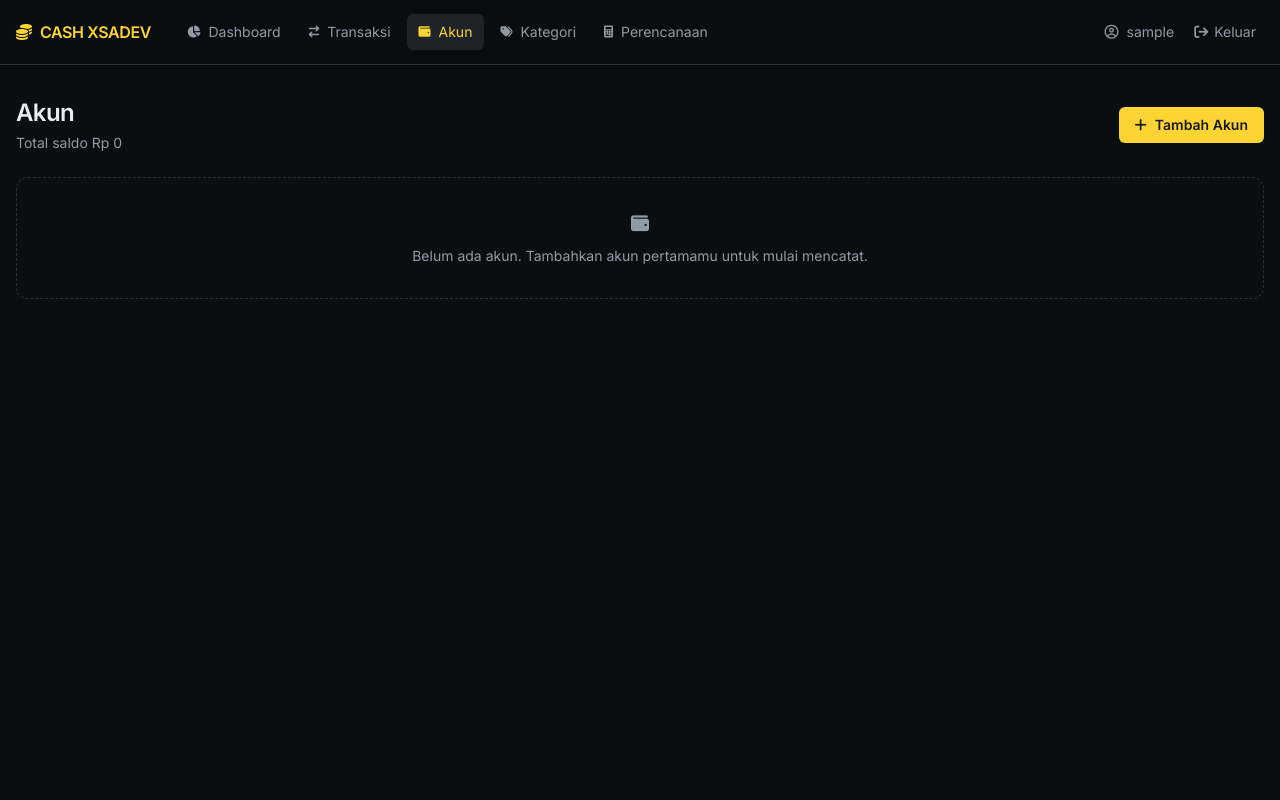
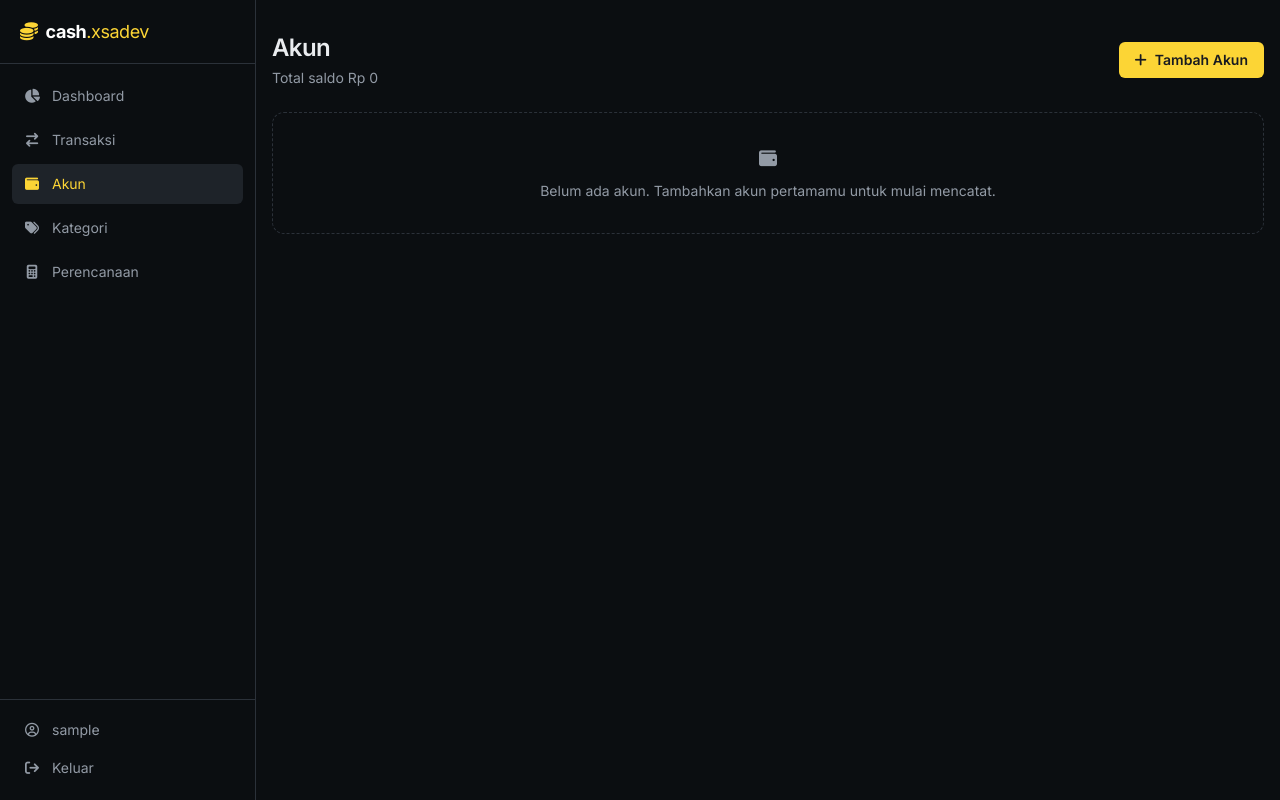
Before and after one commit to XsafiD/cash.xsadev, a Flask app: page /account/ in a window 1280 px wide. Run offline with Flask 3, Linux system fonts and the light colour scheme; the visitor is signed in with stand-in values (Sample User, id 1); some libraries are stand-ins or nearby versions.

Commit message:
2026-09-18 - style: pindahkan navbar ke sidebar kiri responsif & rebrand cash.xsadev

```diff
--- a/static/js/app.js
+++ b/static/js/app.js
@@ -327,8 +327,40 @@
     });
   }
 
+  // ── Sidebar kiri: drawer pada layar kecil, statis pada layar besar ──
+  function initSidebar() {
+    const sidebar = document.querySelector("[data-sidebar]");
+    const toggle = document.querySelector("[data-sidebar-toggle]");
+    const backdrop = document.querySelector("[data-sidebar-backdrop]");
+    if (!sidebar || !toggle || !backdrop) return;
+
+    function open() {
+      sidebar.classList.remove("-translate-x-full");
+      backdrop.classList.remove("hidden");
+      toggle.setAttribute("aria-expanded", "true");
+    }
+
+    function close() {
+      sidebar.classList.add("-translate-x-full");
+      backdrop.classList.add("hidden");
+      toggle.setAttribute("aria-expanded", "false");
+    }
+
+    toggle.addEventListener("click", function () {
+      if (sidebar.classList.contains("-translate-x-full")) open();
+      else close();
+    });
+
+    backdrop.addEventListener("click", close);
+
+    document.addEventListener("keydown", function (event) {
+      if (event.key === "Escape") close();
+    });
+  }
+
   function init() {
     document.querySelectorAll("[data-alert]").forEach(initAlert);
+    initSidebar();
     document.querySelectorAll("input[data-money]").forEach(initMoneyInput);
     initSegmented();
     initTypeFields();
--- a/templates/account/form.html
+++ b/templates/account/form.html
@@ -2,7 +2,7 @@
 {% from "components/form.html" import render_field, submit, styled_select %}
 {% from "components/card.html" import page_header, panel %}
 {% from "components/button.html" import link_button %}
-{% block title %}{{ 'Edit' if mode == 'edit' else 'Tambah' }} Akun · Cash Xsadev{% endblock %}
+{% block title %}{{ 'Edit' if mode == 'edit' else 'Tambah' }} Akun · cash.xsadev{% endblock %}
 {% block content %}
 <div class="mx-auto max-w-md">
   {{ page_header('Edit Akun' if mode == 'edit' else 'Tambah Akun') }}
--- a/templates/account/list.html
+++ b/templates/account/list.html
@@ -1,7 +1,7 @@
 {% extends "base.html" %}
 {% from "components/card.html" import page_header, empty_state %}
 {% from "components/button.html" import link_button %}
-{% block title %}Akun · Cash Xsadev{% endblock %}
+{% block title %}Akun · cash.xsadev{% endblock %}
 {% block content %}
 {% set type_icons = {
   "cash": "fa-money-bill-wave",
--- a/templates/base.html
+++ b/templates/base.html
@@ -4,7 +4,7 @@
 <head>
   <meta charset="UTF-8">
   <meta name="viewport" content="width=device-width, initial-scale=1.0">
-  <title>{% block title %}Cash Xsadev{% endblock %}</title>
+  <title>{% block title %}cash.xsadev{% endblock %}</title>
 
   <link rel="preconnect" href="https://fonts.googleapis.com">
   <link rel="preconnect" href="https://fonts.gstatic.com" crossorigin>
@@ -57,11 +57,13 @@
   <link rel="stylesheet" href="{{ url_for('static', filename='css/style.css') }}">
 </head>
 <body class="bg-canvas font-sans text-ink min-h-screen antialiased">
-  {% if session.get('user_id') %}
+  {% set authed = session.get('user_id') %}
+  {% if authed %}
     {% include "components/navbar.html" %}
   {% endif %}
 
-  <main class="mx-auto max-w-content px-4 py-8">
+  <div class="{{ 'md:pl-64' if authed else '' }}">
+    <main class="mx-auto max-w-content px-4 py-8">
     {% with messages = get_flashed_messages(with_categories=true) %}
       {% for category, message in messages %}
         <div data-alert class="mb-4 flex items-start gap-3 rounded-lg border px-4 py-3 text-sm
@@ -75,7 +77,8 @@
     {% endwith %}
 
     {% block content %}{% endblock %}
-  </main>
+    </main>
+  </div>
 
   <script src="{{ url_for('static', filename='js/app.js') }}"></script>
 </body>
--- a/templates/category/form.html
+++ b/templates/category/form.html
@@ -2,7 +2,7 @@
 {% from "components/form.html" import render_field, submit, styled_select %}
 {% from "components/card.html" import page_header, panel %}
 {% from "components/button.html" import link_button %}
-{% block title %}{{ 'Edit' if mode == 'edit' else 'Tambah' }} Kategori · Cash Xsadev{% endblock %}
+{% block title %}{{ 'Edit' if mode == 'edit' else 'Tambah' }} Kategori · cash.xsadev{% endblock %}
 {% block content %}
 <div class="mx-auto max-w-md">
   {{ page_header('Edit Kategori' if mode == 'edit' else 'Tambah Kategori') }}
--- a/templates/category/list.html
+++ b/templates/category/list.html
@@ -2,7 +2,7 @@
 {% from "components/card.html" import page_header %}
 {% from "components/badge.html" import type_badge %}
 {% from "components/button.html" import link_button %}
-{% block title %}Kategori · Cash Xsadev{% endblock %}
+{% block title %}Kategori · cash.xsadev{% endblock %}
 {% block content %}
 {% call page_header("Kategori", "Kelompok pemasukan & pengeluaran.") %}
   {{ link_button("Tambah Kategori", url_for('category.create'), icon="fa-plus") }}
--- a/templates/components/navbar.html
+++ b/templates/components/navbar.html
@@ -5,48 +5,59 @@
   ("category.index", "Kategori", "fa-tags"),
   ("plan.index", "Perencanaan", "fa-calculator"),
 ] %}
-<nav class="sticky top-0 z-20 border-b border-hairline bg-canvas/95 backdrop-blur">
-  <div class="mx-auto flex h-16 max-w-content items-center justify-between px-4">
-    <div class="flex items-center gap-6">
-      <a href="{{ url_for('dashboard.index') }}" class="flex items-center gap-2 font-semibold text-primary">
-        <i class="fa-solid fa-coins" aria-hidden="true"></i>
-        <span class="tracking-tight">CASH XSADEV</span>
+
+{# Top bar khusus mobile: logo + tombol burger #}
+<header class="sticky top-0 z-20 flex h-16 items-center justify-between border-b border-hairline bg-canvas/95 px-4 backdrop-blur md:hidden">
+  <a href="{{ url_for('dashboard.index') }}" class="flex items-center gap-2 text-lg tracking-tight">
+    <i class="fa-solid fa-coins text-primary" aria-hidden="true"></i>
+    <span><span class="font-bold text-white">cash</span><span class="font-normal text-primary">.xsadev</span></span>
   </a>
-      <div class="hidden gap-1 text-sm md:flex">
+  <button type="button" data-sidebar-toggle aria-label="Buka menu" aria-controls="sidebar" aria-expanded="false"
+          class="flex h-10 w-10 items-center justify-center rounded-md text-muted-strong transition hover:bg-surface hover:text-ink">
+    <i class="fa-solid fa-bars" aria-hidden="true"></i>
+  </button>
+</header>
+
+<div data-sidebar-backdrop class="fixed inset-0 z-30 hidden bg-black/60 md:hidden"></div>
+
+{# Sidebar tetap (statis) di kiri; drawer pada layar kecil #}
+<aside id="sidebar" data-sidebar
+       class="fixed inset-y-0 left-0 z-40 flex w-64 -translate-x-full flex-col border-r border-hairline bg-canvas transition-transform duration-200 md:translate-x-0">
+  <a href="{{ url_for('dashboard.index') }}"
+     class="flex h-16 shrink-0 items-center gap-2 border-b border-hairline px-5 text-lg tracking-tight">
+    <i class="fa-solid fa-coins text-primary" aria-hidden="true"></i>
+    <span><span class="font-bold text-white">cash</span><span class="font-normal text-primary">.xsadev</span></span>
+  </a>
+
+  <nav class="flex-1 overflow-y-auto p-3 text-sm" aria-label="Navigasi utama">
+    <ul class="space-y-1">
       {% for endpoint, label, icon in nav %}
         {% set active = request.endpoint == endpoint %}
+        <li>
           <a href="{{ url_for(endpoint) }}"
-             class="flex items-center gap-2 rounded-md px-3 py-2 transition
-                    {{ 'bg-surface text-primary' if active else 'text-muted-strong hover:bg-surface hover:text-ink' }}">
-            <i class="fa-solid {{ icon }} text-xs" aria-hidden="true"></i>
+             class="flex items-center gap-3 rounded-md px-3 py-2.5 transition
+                    {{ 'bg-surface text-primary' if active else 'text-muted-strong hover:bg-surface hover:text-ink' }}"
+             {{ 'aria-current="page"' if active else '' }}>
+            <i class="fa-solid {{ icon }} w-4 text-center" aria-hidden="true"></i>
             {{ label }}
           </a>
+        </li>
       {% endfor %}
+    </ul>
+  </nav>
+
+  <div class="shrink-0 border-t border-hairline p-3 text-sm">
+    <div class="flex items-center gap-3 px-3 py-2 text-muted-strong">
+      <i class="fa-regular fa-circle-user w-4 text-center" aria-hidden="true"></i>
+      <span class="truncate">{{ session.get('nama') }}</span>
     </div>
-    </div>
-    <div class="flex items-center gap-3 text-sm">
-      <span class="hidden items-center gap-2 text-muted-strong sm:flex">
-        <i class="fa-regular fa-circle-user" aria-hidden="true"></i>
-        {{ session.get('nama') }}
-      </span>
     <form method="POST" action="{{ url_for('auth.logout') }}">
       <input type="hidden" name="csrf_token" value="{{ csrf_token() }}">
       <button type="submit"
-                class="flex items-center gap-1.5 rounded-md px-2 py-1.5 text-muted-strong transition hover:bg-surface hover:text-expense">
-          <i class="fa-solid fa-arrow-right-from-bracket" aria-hidden="true"></i>
-          <span class="hidden sm:inline">Keluar</span>
+              class="flex w-full items-center gap-3 rounded-md px-3 py-2.5 text-muted-strong transition hover:bg-surface hover:text-expense">
+        <i class="fa-solid fa-arrow-right-from-bracket w-4 text-center" aria-hidden="true"></i>
+        Keluar
       </button>
     </form>
   </div>
-  </div>
-  <div class="flex gap-1 overflow-x-auto px-4 pb-2 text-sm md:hidden">
-    {% for endpoint, label, icon in nav %}
-      <a href="{{ url_for(endpoint) }}"
-         class="flex items-center gap-1.5 whitespace-nowrap rounded-md px-3 py-1.5
-                {{ 'bg-surface text-primary' if request.endpoint == endpoint else 'text-muted-strong hover:text-ink' }}">
-        <i class="fa-solid {{ icon }} text-xs" aria-hidden="true"></i>
-        {{ label }}
-      </a>
-    {% endfor %}
-  </div>
-</nav>
+</aside>
--- a/templates/dashboard/index.html
+++ b/templates/dashboard/index.html
@@ -2,7 +2,7 @@
 {% from "components/transaction_table.html" import transaction_table %}
 {% from "components/card.html" import page_header, stat_card %}
 {% from "components/button.html" import link_button %}
-{% block title %}Dashboard · Cash Xsadev{% endblock %}
+{% block title %}Dashboard · cash.xsadev{% endblock %}
 {% block content %}
 {% call page_header("Dashboard", "Ringkasan periode " ~ month) %}
   <form method="get" class="flex items-center gap-2">
--- a/templates/error.html
+++ b/templates/error.html
@@ -1,6 +1,6 @@
 {% extends "base.html" %}
 {% from "components/button.html" import link_button %}
-{% block title %}{{ error_code }} · Cash Xsadev{% endblock %}
+{% block title %}{{ error_code }} · cash.xsadev{% endblock %}
 {% block content %}
 <div class="mx-auto max-w-md py-24 text-center">
   <p class="font-numeric text-6xl font-bold tabular-nums text-surface-elevated">{{ error_code }}</p>
--- a/templates/plan/index.html
+++ b/templates/plan/index.html
@@ -1,7 +1,7 @@
 {% extends "base.html" %}
 {% from "components/form.html" import render_field, submit %}
 {% from "components/card.html" import page_header, stat_card, panel, empty_state %}
-{% block title %}Perencanaan · Cash Xsadev{% endblock %}
+{% block title %}Perencanaan · cash.xsadev{% endblock %}
 {% block content %}
 {% call page_header("Perencanaan", "Kalkulator kebutuhan bulanan — tidak memengaruhi saldo & transaksi.") %}
   <form method="get" class="flex items-center gap-2">
--- a/templates/transaction/form.html
+++ b/templates/transaction/form.html
@@ -2,7 +2,7 @@
 {% from "components/form.html" import render_field, submit, searchable_select, styled_select %}
 {% from "components/card.html" import page_header, panel %}
 {% from "components/button.html" import link_button %}
-{% block title %}Catat Transaksi · Cash Xsadev{% endblock %}
+{% block title %}Catat Transaksi · cash.xsadev{% endblock %}
 {% block content %}
 {% set type_icons = {
   "expense": "fa-circle-minus",
--- a/templates/transaction/list.html
+++ b/templates/transaction/list.html
@@ -3,7 +3,7 @@
 {% from "components/card.html" import page_header %}
 {% from "components/button.html" import link_button %}
 {% from "components/form.html" import filter_dropdown %}
-{% block title %}Transaksi · Cash Xsadev{% endblock %}
+{% block title %}Transaksi · cash.xsadev{% endblock %}
 {% block content %}
 {% set field_css = "rounded-md border border-hairline bg-surface px-3 py-2 text-sm text-ink
                     focus:border-primary focus:outline-none focus:ring-1 focus:ring-primary" %}
```
Also changed, not shown: docs/2026-09-18 - prompt.md (+10 -0 lines), templates/auth/login.html (+4 -4 lines). Lines whose indentation alone changed are shown as unchanged.
